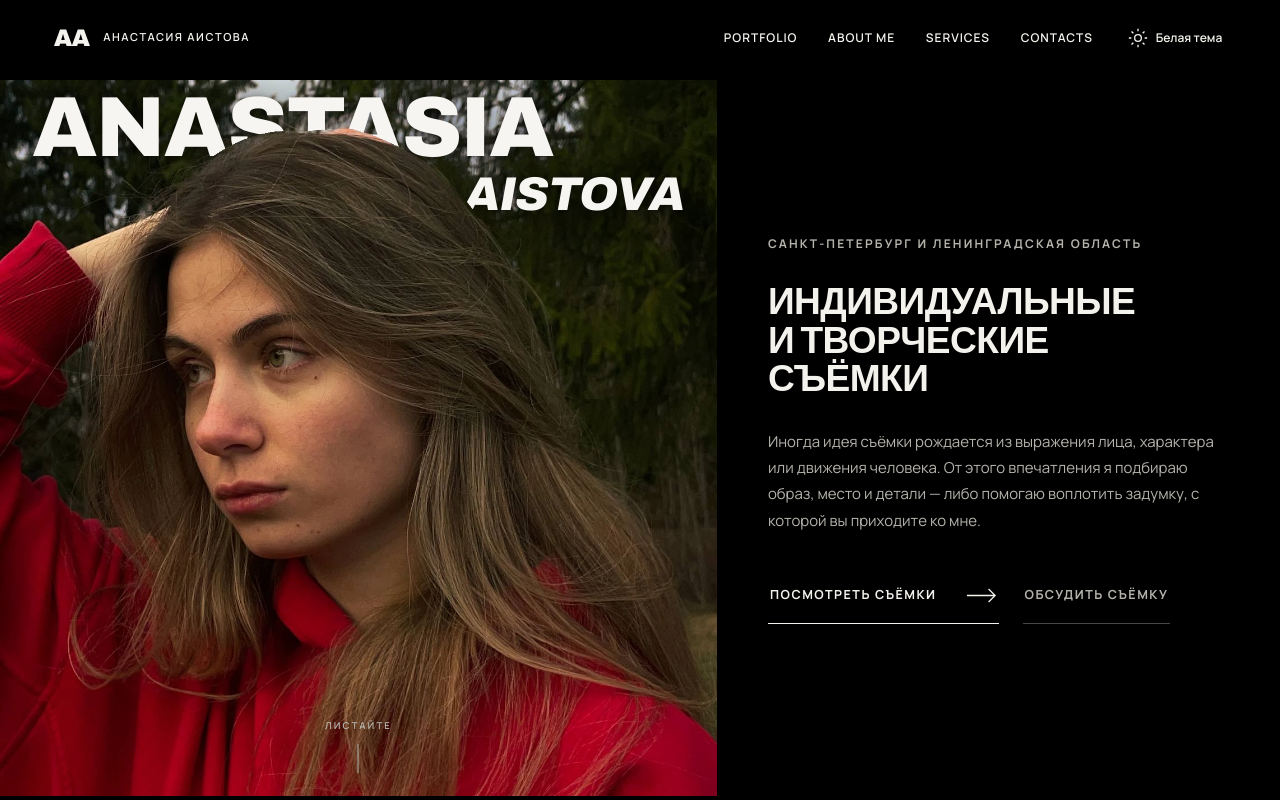
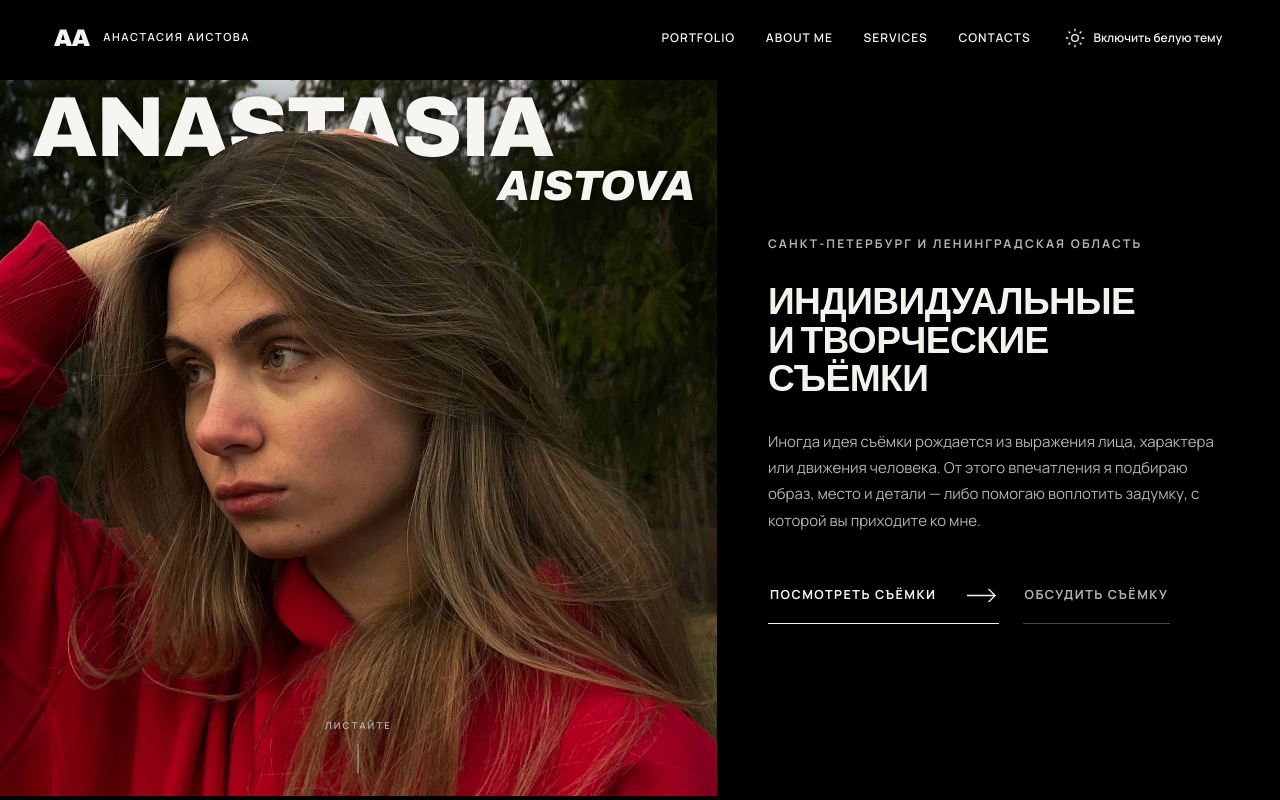
Before and after one commit to Alexeyhehey/anastasia-aistova, a website: page index.html in a window 1280 px wide. Shown: the top 800 px of the page. Drawn offline with nearby package versions, Linux system fonts and the light colour scheme.

Commit message:
Clarify palette action and keep the portrait signature legible

```diff
--- a/index.html
+++ b/index.html
@@ -20,8 +20,8 @@
   <link href="https://fonts.googleapis.com/css2?family=Archivo:ital,wdth,wght@0,62..125,100..900;1,62..125,100..900&family=Cormorant+Garamond:ital,wght@0,400;0,500;1,400&family=Manrope:wght@400;500;600;700&display=swap" rel="stylesheet">
   <meta name="color-scheme" content="dark light">
   <meta name="darkreader-lock">
-  <script src="palette.js?v=3"></script>
-  <link rel="stylesheet" href="styles.css?v=3">
+  <script src="palette.js?v=4"></script>
+  <link rel="stylesheet" href="styles.css?v=4">
   <noscript><style>
     #mainNav, #themeToggle, .hero-actions a[href="#works"], #works, .selected,
     #about, #formats { display: none; }
@@ -72,7 +72,7 @@
       <button class="palette" id="themeToggle" type="button" aria-label="Включить белую тему" title="Включить белую тему">
         <svg class="sun" viewBox="0 0 24 24" aria-hidden="true"><circle cx="12" cy="12" r="4"/><path d="M12 1v3m0 16v3M1 12h3m16 0h3M4.2 4.2l2.2 2.2m11.2 11.2 2.2 2.2m0-15.6-2.2 2.2M6.4 17.6l-2.2 2.2"/></svg>
         <svg class="moon" viewBox="0 0 24 24" aria-hidden="true"><path d="M20.5 14a9 9 0 0 1-11-11 9 9 0 1 0 11 11Z"/></svg>
-        <span>Белая тема</span>
+        <span>Включить белую тему</span>
       </button>
     </div>
   </header>
--- a/palette.js
+++ b/palette.js
@@ -12,9 +12,8 @@
     root.dataset.theme = current;
     meta.content = white ? '#ffffff' : '#000000';
     if (control) {
-      const label = white ? 'Чёрная тема' : 'Белая тема';
-      control.querySelector('span').textContent = label;
       control.title = white ? 'Включить чёрную тему' : 'Включить белую тему';
+      control.querySelector('span').textContent = control.title;
       control.setAttribute('aria-label', control.title);
     }
   }
--- a/styles.css
+++ b/styles.css
@@ -209,7 +209,7 @@ svg { fill: none; stroke: currentColor; stroke-width: 1.35; }
 .hero-cutout { z-index: 3; pointer-events: none; }
 .hero-name { position: absolute; z-index: 2; left: 4.5%; right: 4.5%; top: 1.1%; color: #f6f5f1; text-shadow: 0 2px 26px rgb(0 0 0 / .5), 0 1px 6px rgb(0 0 0 / .35); }
 .hero-name-line { display: block; font-size: 11.9cqw; line-height: .96; letter-spacing: -.015em; }
-.hero-name-line--em { font-size: 6.6cqw; margin-top: .06em; text-align: right; font-style: italic; }
+.hero-name-line--em { font-size: 5.9cqw; margin-top: -.08em; margin-right: -1.5%; text-align: right; font-style: italic; }
 .hero-content { min-width: 0; display: flex; flex-direction: column; justify-content: center; padding: calc(var(--header-h) + 48px) var(--gutter) 64px clamp(32px, 4vw, 76px); }
 .hero-scroll { position: absolute; left: 50%; bottom: 22px; transform: translateX(-50%); display: inline-flex; flex-direction: column; align-items: center; gap: 10px; color: var(--muted); font-size: 9.5px; font-weight: 600; letter-spacing: .22em; text-transform: uppercase; }
 .hero-scroll::after { content: ""; width: 1px; height: 34px; background: currentColor; transform-origin: top; animation: hero-scroll-hint 2.2s var(--ease-out) infinite; }
```
Also changed, not shown: tests/portfolio.test.js (+1 -1 lines).
